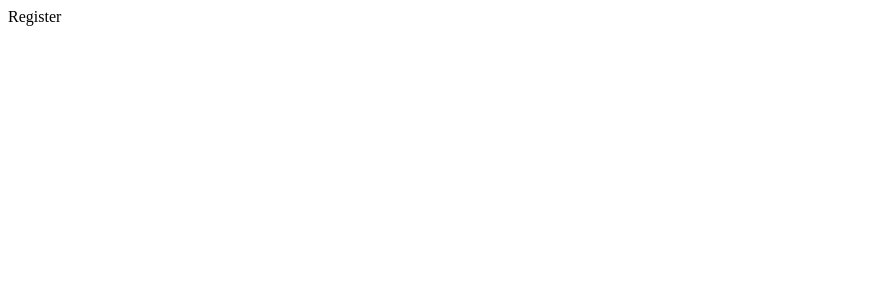
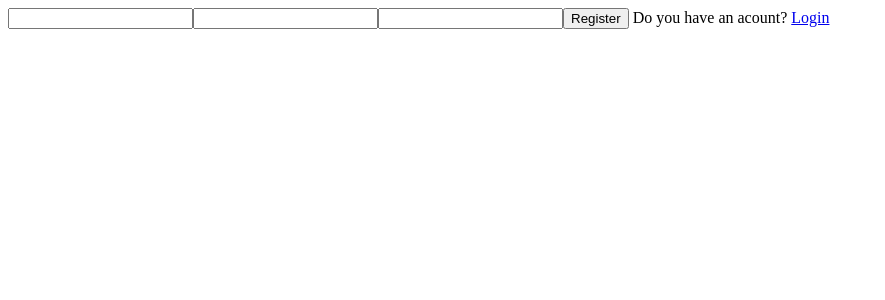
Before and after one commit to zajacHubert/Animal-blog-front, a React (Create React App) app: page /register in a window 1280 px wide. Shown: the top 300 px of the page, without its empty margins (0-885 px from the left). Built offline with nearby package versions, Linux system fonts and the light colour scheme.

Commit message:
Create register component

```diff
--- a/src/pages/Register/Register.tsx
+++ b/src/pages/Register/Register.tsx
@@ -1,8 +1,28 @@
-import React from 'react'
+import axios from 'axios';
+import React from 'react';
+import { SubmitHandler, useForm } from 'react-hook-form';
+import { Link, useNavigate } from 'react-router-dom';
+import { UserToRegister } from '../../types/user';
 
 const Register = () => {
+    const { register, handleSubmit, watch, formState: { errors } } = useForm<UserToRegister>();
+    const navigate = useNavigate();
+    const onSubmit: SubmitHandler<UserToRegister> = async (data) => {
+        try {
+            await axios.post('http://localhost:3001/auth/register', data);
+            navigate('/login');
+        } catch (err) {
+            console.log(err);
+        }
+    }
+
     return (
-        <div>Register</div>
+        <form onSubmit={handleSubmit(onSubmit)}>
+            <input type="text" {...register('username', { required: true })} />
+            <input type="text" {...register('email', { required: true })} />
+            <input type="text" {...register('password', { required: true })} />
+            <button>Register</button> <span>Do you have an acount? <Link to='/login'>Login</Link></span>
+        </form>
     )
 }
 
```
